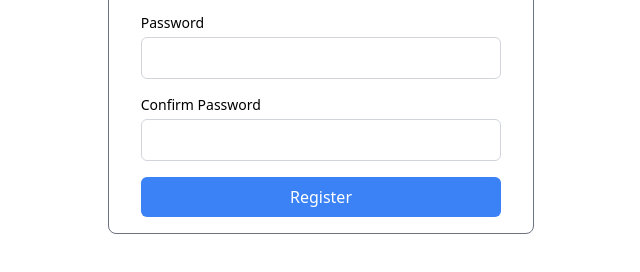
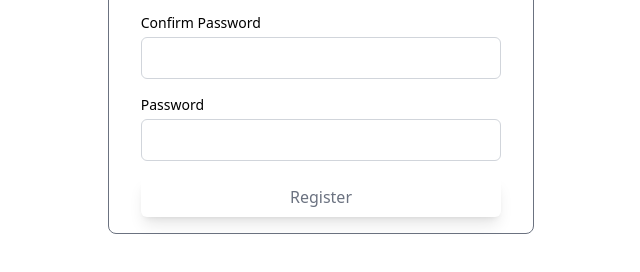
Before and after one commit to YoussefLachgar/ecma-script-6, a website: page dom_exercice2.html in a window 1280 px wide. Shown: the part 356-628 px from the top of the page, without its empty margins (319-959 px from the left). Drawn offline with Linux system fonts and the light colour scheme.

Commit message:
dom exercice 2: Optimise and Ensure the Register button is disabled until the user has entered valid data

```diff
--- a/dom_exercice2.html
+++ b/dom_exercice2.html
@@ -33,7 +33,8 @@
         </div>
         <button
           type="submit"
-          class="w-full rounded-md bg-blue-500 text-white py-2 px-4 hover:bg-blue-700 focus:outline-none focus:ring-2 focus:ring-offset-2 focus:ring-blue-500"
+          id="registerButton"
+          class="w-full rounded-md bg-blue-500 text-white py-2 px-4 hover:bg-blue-700 focus:outline-none focus:ring-2 focus:ring-offset-2 focus:ring-blue-500 disabled:bg-white disabled:shadow-lg disabled:text-gray-500"
         >
           Register
         </button>
--- a/dom_exercice2.js
+++ b/dom_exercice2.js
@@ -4,6 +4,11 @@
   ------------
   Add a label to each of the input fields: username, password, confirm password
 */
+const usernameInput = document.getElementById('username');
+const confirmPasswordInput = document.getElementById('confirmPassword');
+const passwordInput = document.getElementById('password');
+const registerButton = document.getElementById('registerButton');
+registerButton.setAttribute('disabled', true);
 
 // username
 const usernameLabel = document.createElement('label');
@@ -11,7 +16,7 @@ usernameLabel.textContent = "Username";
 usernameLabel.setAttribute('for', 'username');
 usernameLabel.classList.add('text-sm', 'font-medium', 'mb-1');
 
-document.getElementById('username').insertAdjacentElement('beforeBegin', usernameLabel);
+usernameInput.insertAdjacentElement('beforeBegin', usernameLabel);
 
 // password
 const passwordLabel = document.createElement('label');
@@ -19,7 +24,7 @@ passwordLabel.textContent = "Password";
 passwordLabel.setAttribute('for', 'password');
 passwordLabel.classList.add('text-sm', 'font-medium', 'mb-1');
 
-document.getElementById('password').insertAdjacentElement('beforeBegin', passwordLabel);
+confirmPasswordInput.insertAdjacentElement('beforeBegin', passwordLabel);
 
 // confirm password
 const confirmPasswordLabel = document.createElement('label');
@@ -27,7 +32,7 @@ confirmPasswordLabel.textContent = "Confirm Password";
 confirmPasswordLabel.setAttribute('for', 'confirmPassword');
 confirmPasswordLabel.classList.add('text-sm', 'font-medium', 'mb-1');
 
-document.getElementById('confirmPassword').insertAdjacentElement('beforeBegin', confirmPasswordLabel);
+passwordInput.insertAdjacentElement('beforeBegin', confirmPasswordLabel);
 
 
 // document.getElementById('password').insertAdjacentElement('beforeBegin', '<label for="password">Password</label>');
@@ -58,9 +63,9 @@ const checkInput = (event) => {
     }
 }
 
-document.getElementById('username').addEventListener('blur', checkInput);
-document.getElementById('password').addEventListener('blur', checkInput);
-document.getElementById('confirmPassword').addEventListener('blur', checkInput);
+usernameInput.addEventListener('blur', checkInput);
+confirmPasswordInput.addEventListener('blur', checkInput);
+passwordInput.addEventListener('blur', checkInput);
 
 
 /*
@@ -79,6 +84,7 @@ function validateConfirmPassword(confirmPasswordElement, passwordElement, errorE
     if (confirmPassword === password) {
       if (errorElement) {
         errorElement.remove();
+        registerButton.removeAttribute('disabled');
       }
       return;
     }
@@ -99,8 +105,6 @@ function validateConfirmPassword(confirmPasswordElement, passwordElement, errorE
 }
 
 // Exemple d'utilisation
-const confirmPasswordInput = document.getElementById('confirmPassword');
-const passwordInput = document.getElementById('password');
 validateConfirmPassword(confirmPasswordInput, passwordInput);
 
 
@@ -110,6 +114,20 @@ validateConfirmPassword(confirmPasswordInput, passwordInput);
 Ensure the ‘Register’ button is disabled until the user has entered valid data into all the input fields.  Once they have, the registration button should then be enabled.
 */
 
+const disabledRegistrationButton = (username ,confirmPassword ,password )=> {
+  const isValid = (confirmPassword.value === password.value) && (password.value !== '') && (username.value !== '');
+  if(isValid){
+    registerButton.removeAttribute('disabled');
+  }else{
+    registerButton.setAttribute('disabled', true);
+  }
+}
+
+document.getElementById('registrationForm').addEventListener('change',(event) => {
+  disabledRegistrationButton(usernameInput, confirmPasswordInput, passwordInput);
+} );
+
+
 
 /*
   Exercise 05
```
Also changed, not shown: src/output.css.
